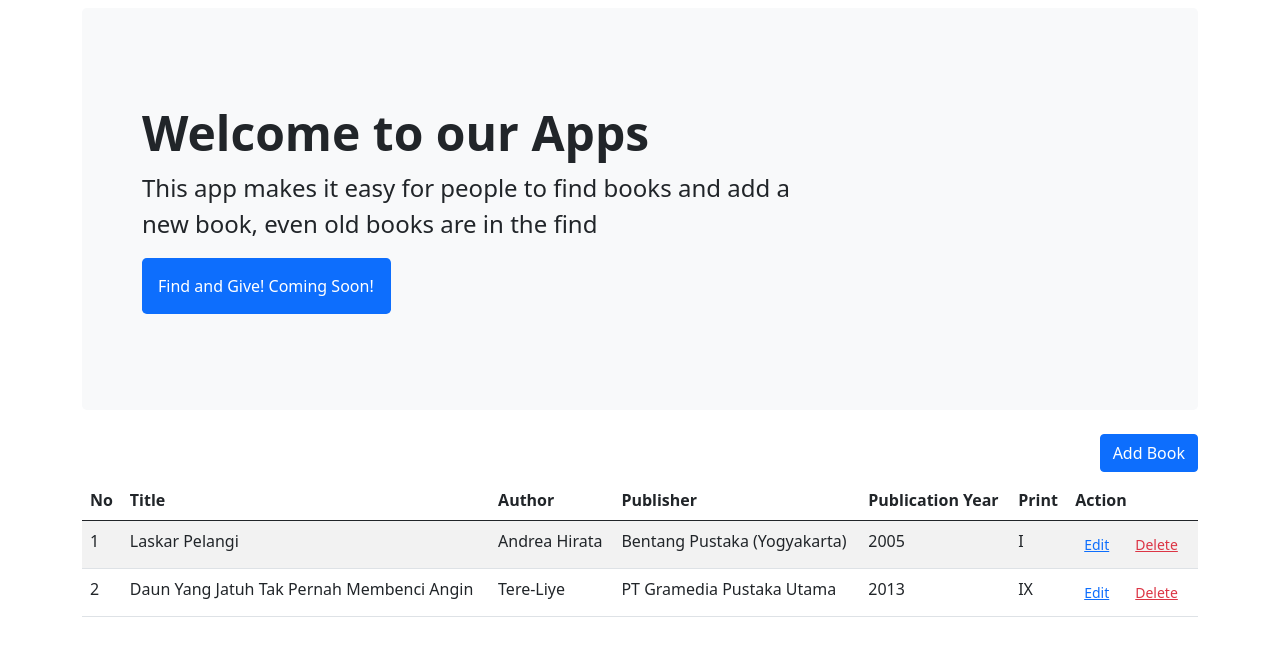
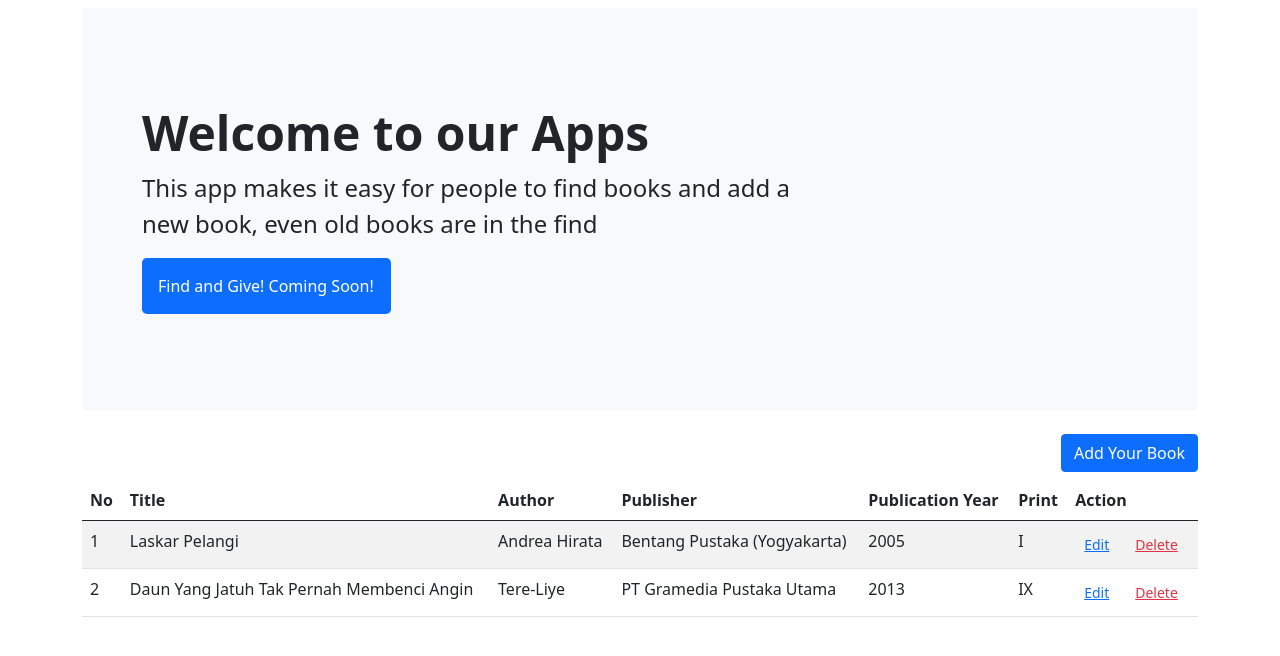
Before and after one commit to hdinjos/book-archiving, a Vue app: page / in a window 1280 px wide. Shown: the top 656 px of the page. Built offline with nearby package versions, Linux system fonts and the light colour scheme.

Commit message:
change title button add books

```diff
--- a/src/pages/Home/AddButton/index.vue
+++ b/src/pages/Home/AddButton/index.vue
@@ -1,6 +1,8 @@
 <template>
   <div class="d-flex justify-content-end">
-    <button @click="toAddBookPage" class="btn btn-primary end">Add Book</button>
+    <button @click="toAddBookPage" class="btn btn-primary end">
+      Add Your Book
+    </button>
   </div>
 </template>
 
```
